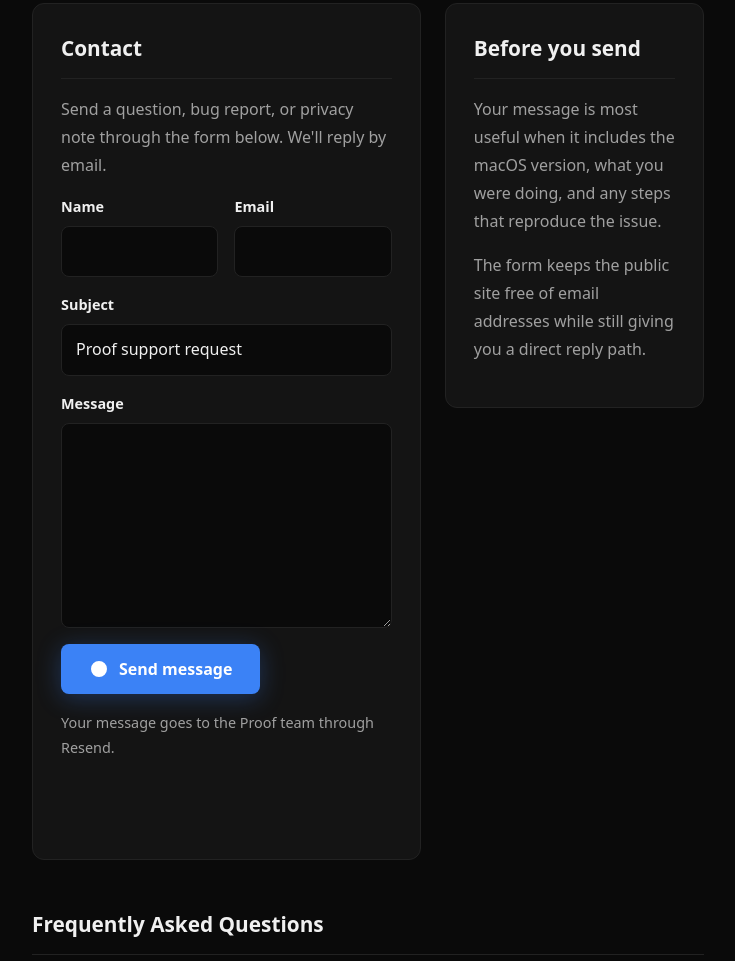
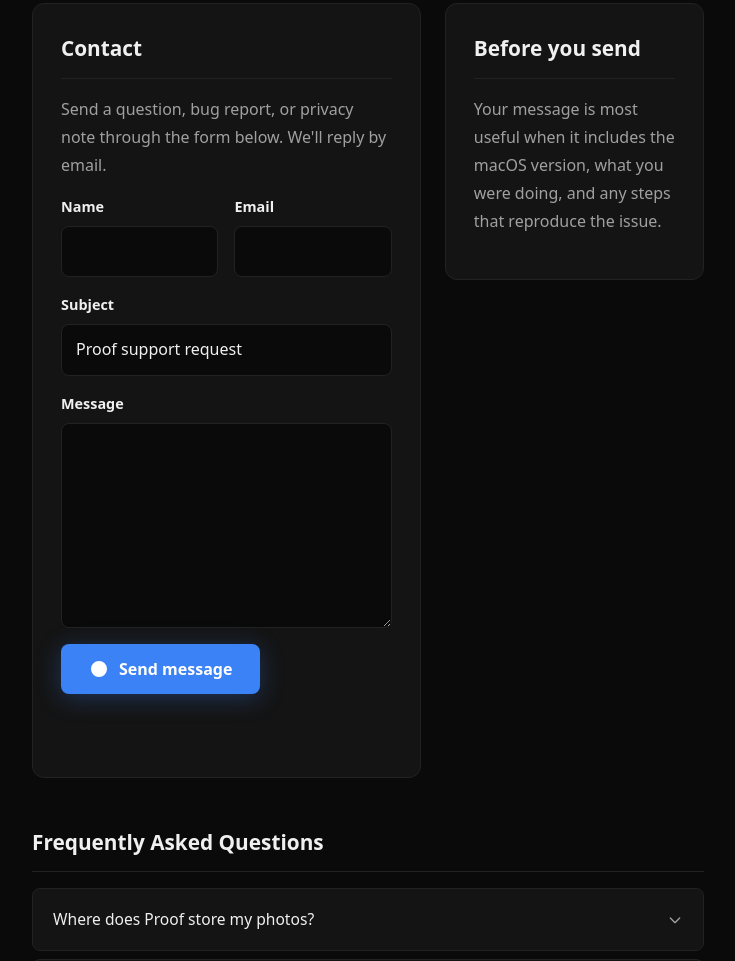
Before and after one commit to werket-werk/ProofWebsite, a website: page support/index.html in a window 1280 px wide. Shown: the part 431-1392 px from the top of the page, without its empty margins (272-1007 px from the left). Drawn offline with Linux system fonts and the light colour scheme.

Commit message:
Remove support form copy

```diff
--- a/support/index.html
+++ b/support/index.html
@@ -132,7 +132,6 @@
                 <svg viewBox="0 0 20 20" fill="currentColor" aria-hidden="true"><path d="M10 2a8 8 0 100 16A8 8 0 0010 2zm.75 4.75a.75.75 0 00-1.5 0v3.5H5.75a.75.75 0 000 1.5h3.5v3.5a.75.75 0 001.5 0v-3.5h3.5a.75.75 0 000-1.5h-3.5v-3.5z"/></svg>
                 Send message
               </button>
-              <p class="form-note">Your message goes to the Proof team through Resend.</p>
             </div>
 
             <p class="form-status" id="contact-status" role="status" aria-live="polite"></p>
@@ -142,7 +141,6 @@
         <aside class="support-aside">
           <h2>Before you send</h2>
           <p>Your message is most useful when it includes the macOS version, what you were doing, and any steps that reproduce the issue.</p>
-          <p>The form keeps the public site free of email addresses while still giving you a direct reply path.</p>
         </aside>
       </div>
 
```
